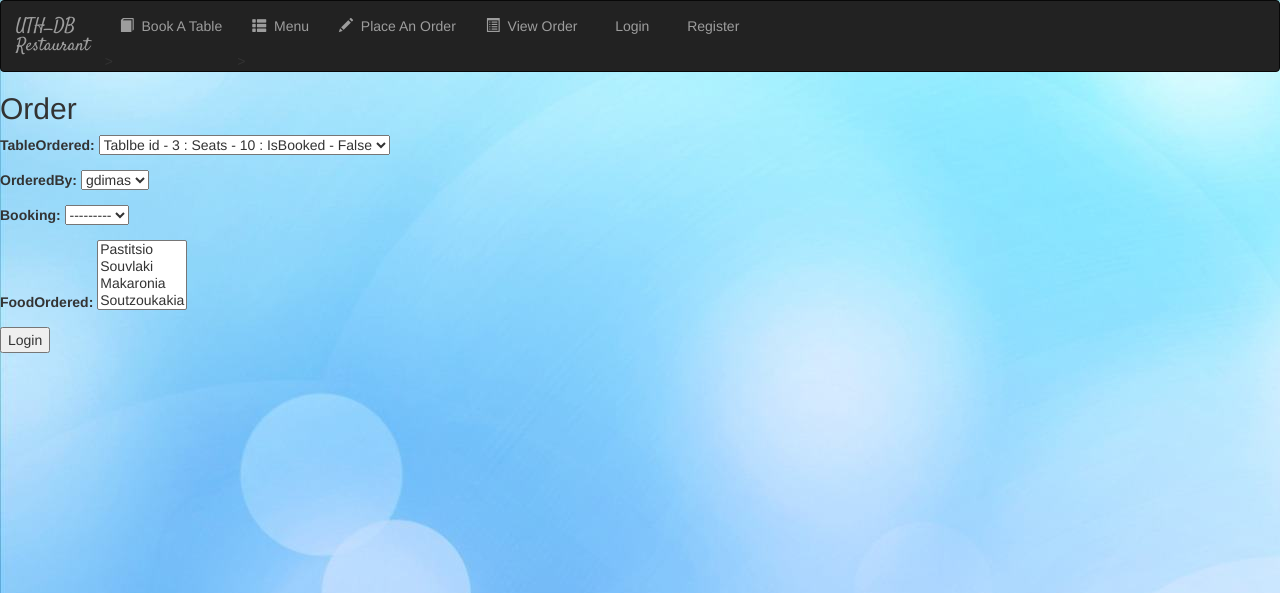
After one commit to GeoCSBI/UTH_DB, a Django app: page /uth_db/order/ in a window 1280 px wide. The commit adds this page. Shown: the top 593 px of the page. Run offline with Django 3.2, Linux system fonts and the light colour scheme; data comes from the database, SQL or seed files in the repository; both versions use the stored data as it was after the commit; data that the repository does not hold is empty; some libraries are stand-ins or nearby versions.

Commit message:
Added Order View

```diff
--- a/mysite/uth_db/forms.py
+++ b/mysite/uth_db/forms.py
@@ -1,6 +1,6 @@
 from django import forms
 from django.contrib.auth.models import User
-from .models import Booking, Food
+from .models import Booking, Food, Order
 
 class UserForm(forms.ModelForm):
     password = forms.CharField(widget=forms.PasswordInput)
@@ -15,3 +15,9 @@ class BookingForm(forms.ModelForm):
 	class Meta:
 		model = Booking
 		fields = ['dateBooked', 'timeBooked', 'persons']
+
+class OrderForm(forms.ModelForm):
+
+	class Meta:
+		model = Order
+		fields = '__all__'
--- a/mysite/uth_db/models.py
+++ b/mysite/uth_db/models.py
@@ -25,16 +25,9 @@ class Table(models.Model):
 
 	def setFree(self):
 
-		if self.booking == models.null:
+		if self.booking == Field.null:
 			self.isBooked = False
-
-
-class Order(models.Model):
-
-	tableOrdered = models.ForeignKey(Table, default=0)
-
-	def __str__(self):
-		return self.id
+			self.booking.update()
 
 
 class Food(models.Model):
@@ -46,6 +39,17 @@ class Food(models.Model):
 	def __str__(self):
 		return self.foodName
 
+
+class Order(models.Model):
+
+	tableOrdered = models.ForeignKey(Table, default=0)
+	orderedBy = models.ForeignKey(User, null=False, default=0)
+	booking = models.ForeignKey(Booking, null=True, blank=True)
+	foodOrdered = models.ManyToManyField(Food)
+
+	def __str__(self):
+		return 'Ordered By : {} | Table : {}'.format(self.orderedBy, self.tableOrdered)
+
 class FoodOrdered(models.Model):
 
 	orderId = models.ForeignKey(Order)
--- a/mysite/uth_db/templates/uth_db/base.html
+++ b/mysite/uth_db/templates/uth_db/base.html
@@ -43,9 +43,22 @@
 				</li>
 				<li class="">
 					<a href="{%url 'uth_db:index'%}">
-						<span class="glyphicon glyphicon-list-alt" aria-hidden="true"></span>&nbsp;
+						<span class="glyphicon glyphicon-th-list" aria-hidden="true"></span>&nbsp;
 						Menu
 					</a>>
+				</li>
+				<li>
+					<a href="{%url 'uth_db:order'%}">
+						<span class="glyphicon glyphicon-pencil" aria-hidden="true"></span>&nbsp;
+						Place An Order
+					</a>
+				</li>
+				<!--Need and if statement-->
+				<li>
+					<a href="{%url 'uth_db:index'%}">
+						<span class="glyphicon glyphicon-list-alt" aria-hidden="true"></span>&nbsp;
+						View Order
+					</a>
 				</li>
 				{%if request.user.is_authenticated == False%}
 				<li class="">
--- /dev/null
+++ b/mysite/uth_db/templates/uth_db/order.html
@@ -0,0 +1,11 @@
+{%extends 'uth_db/base.html'%}
+{%block title%}Order Food{%endblock%}
+
+{%block body%}
+<h2>Order</h2>
+<form method="POST">
+	{%csrf_token%}
+	{{form.as_p}}
+	<button type="submit">Login</button>
+</form>
+{%endblock%}
--- a/mysite/uth_db/urls.py
+++ b/mysite/uth_db/urls.py
@@ -17,8 +17,12 @@ urlpatterns = [
 	#uth_db/tables/
 	url(r'^tables/$', views.TablesView.as_view(), name='emptyTables'),
 
-	url(r'register/$', views.UserFormView.as_view(), name="register"),
+	url(r'^register/$', views.UserFormView.as_view(), name="register"),
 
-	url(r'booking/$', views.BookingFormView.as_view(), name="booking")
+	url(r'^booking/$', views.BookingFormView.as_view(), name="booking"),
+
+	url(r'^not_available/$', views.noBooking, name="failed"),
+
+	url(r'^order/$', views.OrderFormView.as_view(), name="order")
 
 	]
--- a/mysite/uth_db/views.py
+++ b/mysite/uth_db/views.py
@@ -42,12 +42,15 @@
 from django.views import generic
 from django.views.generic import View
 from .models import Food, Table
-from .forms import UserForm, BookingForm
+from .forms import UserForm, BookingForm, OrderForm
 from django.contrib.auth.models import User
 from django.core.urlresolvers import reverse_lazy
 from django.shortcuts import render, redirect
 from django.contrib.auth import authenticate, login
 from django.http import HttpResponseRedirect
+
+def noBooking(request):
+	return render(request, 'uth_db/tables.html', {})
 
 class IndexView(generic.ListView):
 
@@ -117,7 +120,9 @@ class BookingFormView(View):
 								item.booking = booking
 								item.save()
 							break
-
+			if available == False:
+				booking.delete()
+				return HttpResponseRedirect('/uth_db/not_available')
 
 		else:
 
@@ -126,6 +131,33 @@ class BookingFormView(View):
 
 		return HttpResponseRedirect('/uth_db/')
 
+
+
+class OrderFormView(View):
+
+	form_class = OrderForm
+	template_name = 'uth_db/order.html'
+
+	#COOLEST THING ABOUT CLASS BASED VIEW!!
+	#handling both GET and POST req through the same URL
+
+	#display blank form
+	def get(self, request):
+		form = self.form_class(None)
+		return render(request, self.template_name, {'form':form})
+
+	#process form data
+	def post(self, request):
+		form = self.form_class(request.POST)
+
+		if form.is_valid():
+
+			order = form.save(commit=False)
+
+			#cleaned (normalized) data
+			order.save()
+
+		return render(request, self.template_name, {'form':form})
 
 
 class UserFormView(View):
```
Also changed, not shown: mysite/uth_db/templates/uth_db/tables.html (+8 -19 lines), mysite/db.sqlite3, mysite/uth_db/admin.py (line endings or trailing spaces), mysite/uth_db/migrations/0015_auto_20170111_2348.py (added), mysite/uth_db/migrations/0016_order_booking.py (added), mysite/uth_db/migrations/0017_auto_20170111_2353.py (added).
